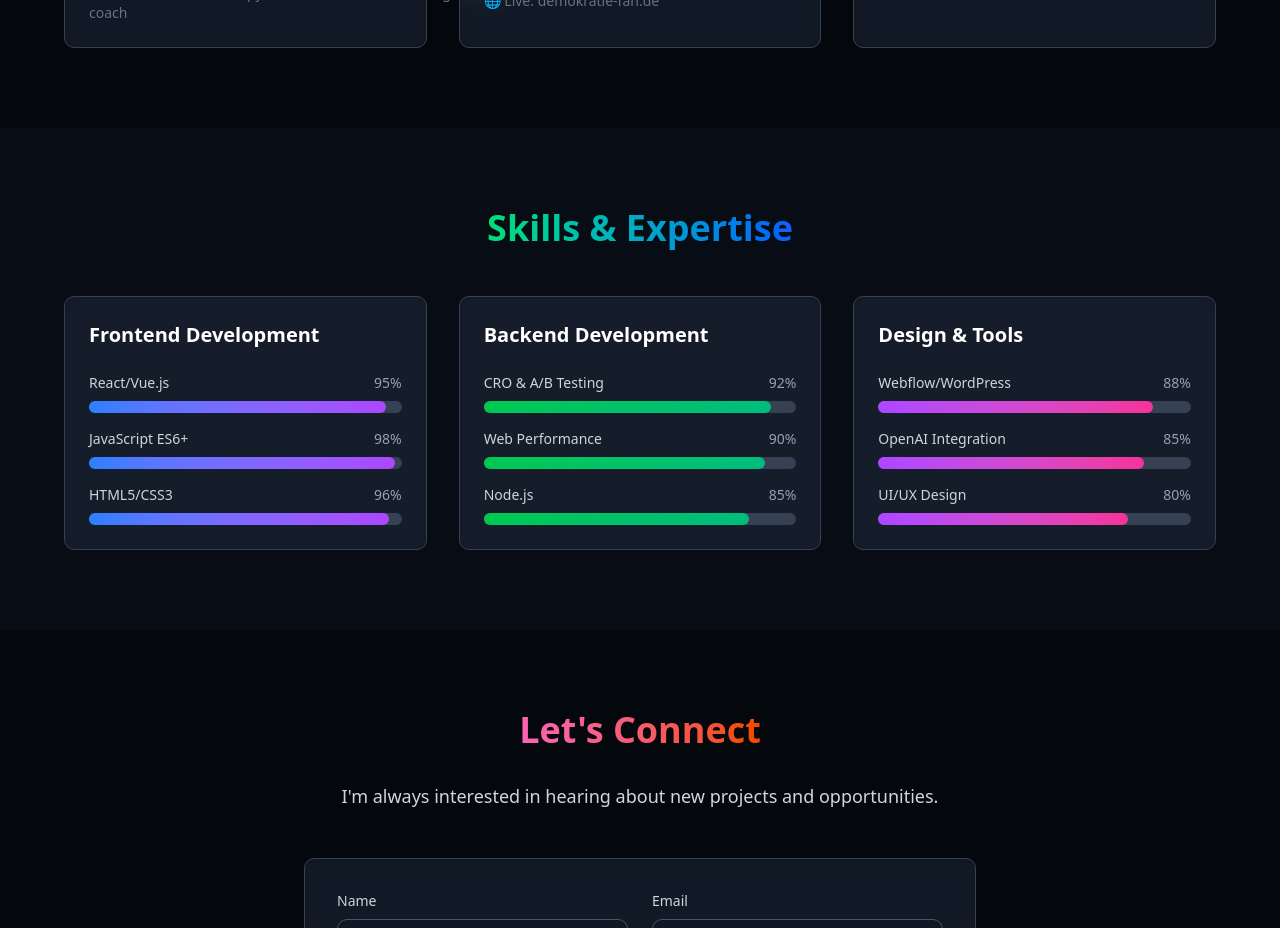
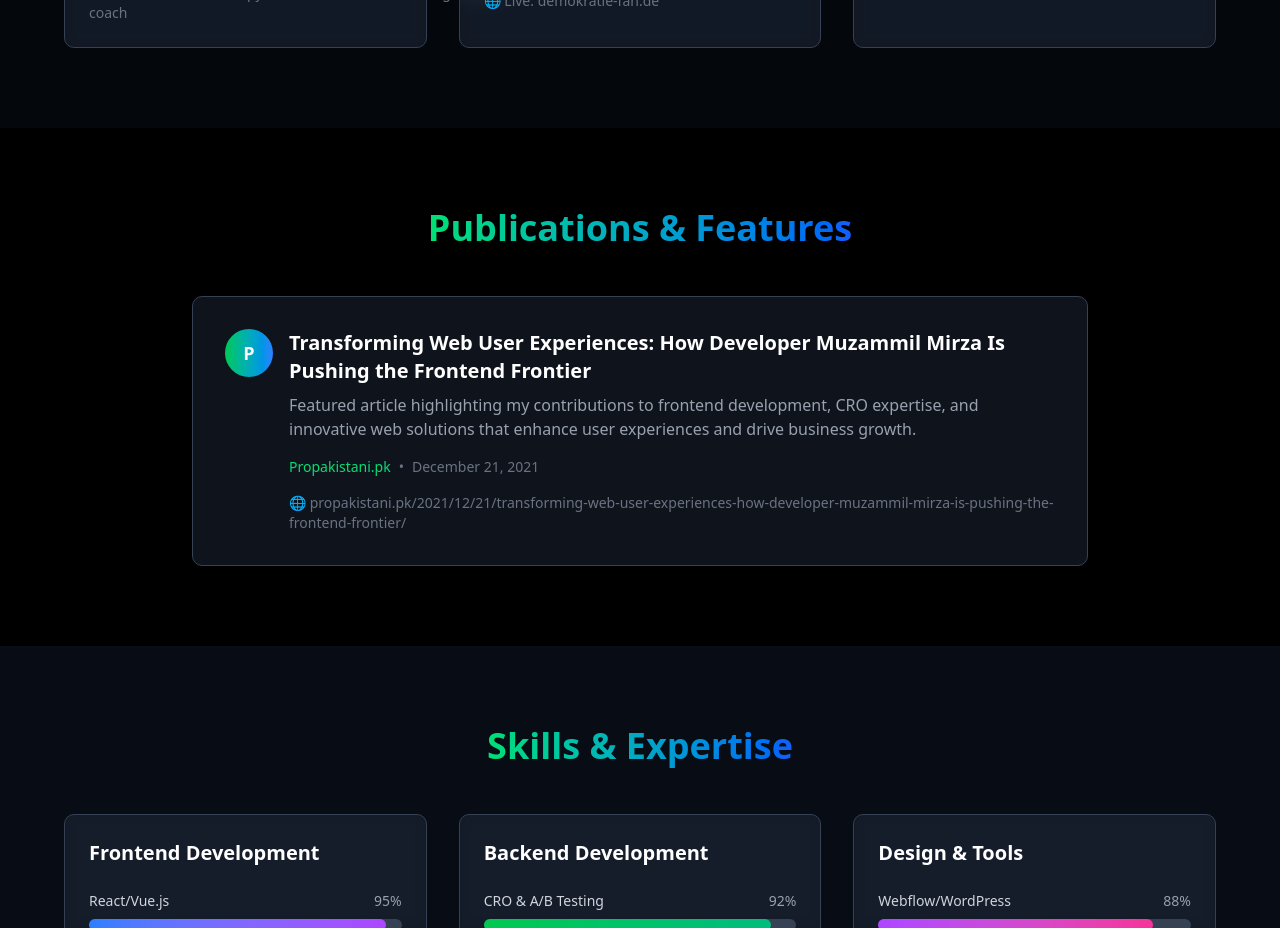
Before and after one commit to maverik90/muzammilmirzaresume, a Next.js app: page / in a window 1280 px wide. Shown: the part 1880-2808 px from the top of the page. Built offline with nearby package versions, Linux system fonts and the light colour scheme.

Commit message:
Add Publications & Features section with Propakistani article

```diff
--- a/src/app/page.tsx
+++ b/src/app/page.tsx
@@ -381,6 +381,62 @@ export default function Home() {
         </div>
       </motion.section>
 
+      {/* Publications Section */}
+      <motion.section
+        initial={{ opacity: 0, y: 50 }}
+        whileInView={{ opacity: 1, y: 0 }}
+        transition={{ duration: 0.8 }}
+        viewport={{ once: true }}
+        id="publications"
+        className="py-20 px-6 bg-black"
+      >
+        <div className="max-w-6xl mx-auto">
+          <motion.h2
+            initial={{ opacity: 0, y: 30 }}
+            whileInView={{ opacity: 1, y: 0 }}
+            transition={{ duration: 0.6 }}
+            viewport={{ once: true }}
+            className="text-3xl md:text-4xl font-bold text-center mb-12"
+          >
+            <span className="bg-gradient-to-r from-green-400 to-blue-600 bg-clip-text text-transparent">Publications & Features</span>
+          </motion.h2>
+          <div className="max-w-4xl mx-auto">
+            <motion.div
+              initial={{ opacity: 0, y: 30 }}
+              whileInView={{ opacity: 1, y: 0 }}
+              transition={{ duration: 0.6 }}
+              viewport={{ once: true }}
+              whileHover={{ scale: 1.02, y: -5 }}
+              className="bg-gray-800/50 backdrop-blur-sm border border-gray-700 rounded-lg p-8 hover:border-green-500/50 transition-all duration-300"
+            >
+              <div className="flex items-start space-x-4">
+                <div className="flex-shrink-0">
+                  <div className="w-12 h-12 bg-gradient-to-r from-green-500 to-blue-500 rounded-full flex items-center justify-center">
+                    <span className="text-white font-bold text-lg">P</span>
+                  </div>
+                </div>
+                <div className="flex-1">
+                  <h3 className="text-xl font-semibold text-white mb-2">
+                    Transforming Web User Experiences: How Developer Muzammil Mirza Is Pushing the Frontend Frontier
+                  </h3>
+                  <p className="text-gray-400 mb-4">
+                    Featured article highlighting my contributions to frontend development, CRO expertise, and innovative web solutions that enhance user experiences and drive business growth.
+                  </p>
+                  <div className="flex items-center text-sm text-gray-500 mb-4">
+                    <span className="font-medium text-green-400">Propakistani.pk</span>
+                    <span className="mx-2">•</span>
+                    <span>December 21, 2021</span>
+                  </div>
+                  <div className="text-sm text-gray-500">
+                    <p>🌐 propakistani.pk/2021/12/21/transforming-web-user-experiences-how-developer-muzammil-mirza-is-pushing-the-frontend-frontier/</p>
+                  </div>
+                </div>
+              </div>
+            </motion.div>
+          </div>
+        </div>
+      </motion.section>
+
       {/* Skills Section */}
       <motion.section
         initial={{ opacity: 0, y: 50 }}
```
